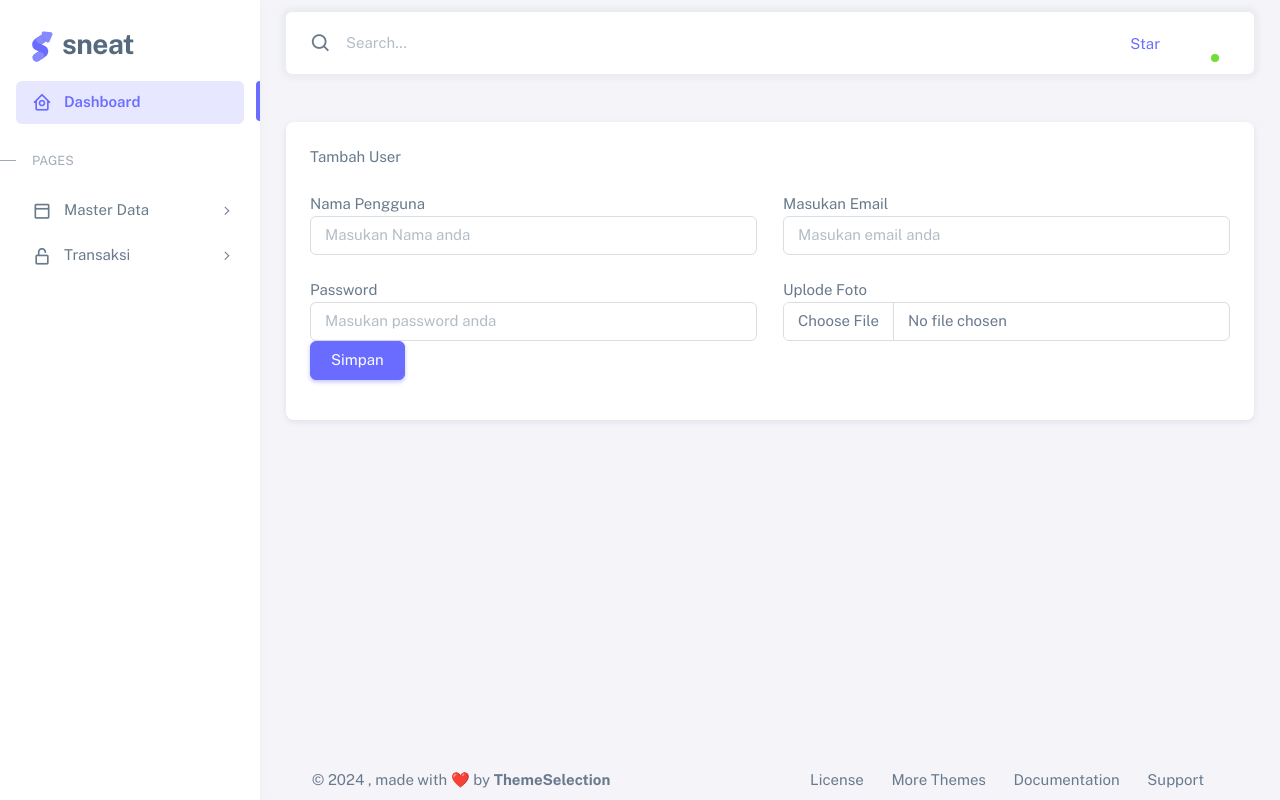
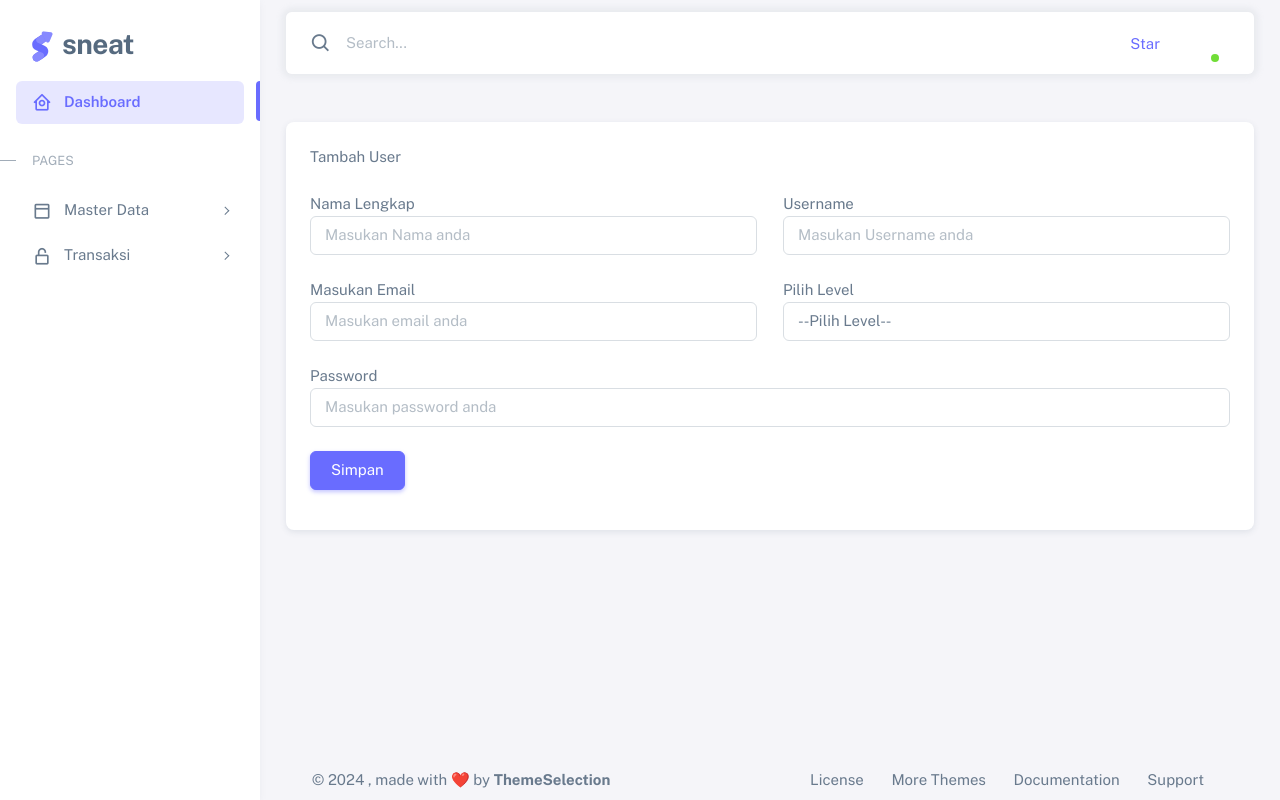
Before and after one commit to Edwar404/laundry, a PHP site: page /tambah-user.php in a window 1280 px wide. Run offline with PHP 8.4, Linux system fonts and the light colour scheme; a user stored in the database is signed in; data comes from the database, SQL or seed files in the repository; data that the repository does not hold is empty.

Commit message:
something new

```diff
--- a/index.php
+++ b/index.php
@@ -1,5 +1,9 @@
 <?php
 session_start();
+if (!$_SESSION['id_level']) {
+  header('location: login.php');
+  exit;
+}
 ?>
 <!DOCTYPE html>
 
--- a/tambah-user.php
+++ b/tambah-user.php
@@ -1,62 +1,51 @@
 <?php
-include 'koneksi.php' ;
+include 'koneksi.php';
 session_start();
 if (isset($_POST['simpan'])) {
   $nama = $_POST['nama'];
   $email = $_POST['email'];
   $password = $_POST['password'];
-    if(!empty($_FILES['foto']['name'])) {
-        $nama_foto = $_FILES['foto']['name'];
-        $ukuran_foto = $_FILES['foto']['size'];
+  $username = $_POST['username'];
+  $id_level = $_POST['id_level'];
 
-        //img extension
-        $ext = array('png','jpg','jpeg');
-        $extFoto = pathinfo($nama_foto, PATHINFO_EXTENSION);
-
-        //Jika Extensi Foto tidak ada yang terdaftar di array extension
-    if(!in_array($extFoto, $ext)) {
-            echo 'Extention Tidak Ditemukan';
-            die();
-        }else{
-            // pindahkan gambar
-            move_uploaded_file($_FILES['foto']['tmp_name'], 'upload/'.$nama_foto);
-            $sql = "INSERT INTO users (nama,email,password,foto) VALUES ('$nama','$email','$password','$nama_foto')";
+  $sql = "INSERT INTO user (id_level,nama,email,username,password) VALUES ('$id_level','$nama','$email','$username','$password')";
   $result = mysqli_query($koneksi, $sql);
-        }
-    }else{
-        $sql = "INSERT INTO users (nama,email,password) VALUES ('$nama','$email','$password')";
-        $result = mysqli_query($koneksi, $sql);
-    }
   if ($result) {
     header("Location: user.php");
-    }else {
+  } else {
     echo "Error disimpan";
     echo mysqli_error($koneksi);
   }
-
-
 }
 // Parameter Edit
-$id = isset($_GET['edit']) ? $_GET['edit']: '';
-$queryEdit = mysqli_query($koneksi, "SELECT * FROM users WHERE id = '$id'");
+$id = isset($_GET['edit']) ? $_GET['edit'] : '';
+$queryEdit = mysqli_query($koneksi, "SELECT * FROM user WHERE id = '$id'");
 $rowEdit = mysqli_fetch_assoc($queryEdit);
 
 if (isset($_POST['edit'])) {
   $nama = $_POST['nama'];
   $email = $_POST['email'];
   $password = $_POST['password'];
+  $id_level = $_POST['id_level'];
 
   //jika password di isi oleh user
-    if($_POST['password']){
+  if ($_POST['password']) {
     $password = $_POST['password'];
-    }else{
+  } else {
     $password = $rowEdit['password'];
   }
 
-    $update = mysqli_query($koneksi,"UPDATE users SET nama='$nama', email='$email', password='$password' WHERE id='$id'");
+  $update = mysqli_query($koneksi, "UPDATE user SET id_level='$id_level', nama='$nama', email='$email', password='$password' WHERE id='$id'");
   header("location:user.php?ubah=berhasil");
+}
 
+if (isset($_GET['delete'])) {
+  $id = $_GET['id'];
+  $delete = mysqli_query($koneksi, "DELETE FROM user WHERE id='$id'");
+  header("location:user.php?delete=berhasil");
 }
+
+$queryLevel = mysqli_query($koneksi, "SELECT * FROM level");
 ?>
 
 <!DOCTYPE html>
@@ -78,15 +67,14 @@ if (isset($_POST['edit'])) {
   class="light-style layout-menu-fixed"
   dir="ltr"
   data-theme="theme-default"
-  data-assets-path="../asset/admin/assets/"
-  data-template="vertical-menu-template-free"
->
+  data-assets-path="assets/assets/"
+  data-template="vertical-menu-template-free">
+
 <head>
   <meta charset="utf-8" />
   <meta
     name="viewport"
-      content="width=device-width, initial-scale=1.0, user-scalable=no, minimum-scale=1.0, maximum-scale=1.0"
-    />
+    content="width=device-width, initial-scale=1.0, user-scalable=no, minimum-scale=1.0, maximum-scale=1.0" />
 
   <title>Dashboard - Analytics | Sneat - Bootstrap 5 HTML Admin Template - Pro</title>
 
@@ -96,17 +84,18 @@ if (isset($_POST['edit'])) {
   <?php include 'inc/head.php' ?>
 </head>
 <style>
-        placeholder{
+  placeholder {
     margin-top: 2rem;
   }
 </style>
+
 <body>
   <!-- Layout wrapper -->
   <div class="layout-wrapper layout-content-navbar">
     <div class="layout-container">
       <!-- Menu -->
 
-       <?php include 'inc/sidebar.php'?>
+      <?php include 'inc/sidebar.php' ?>
       <!-- / Menu -->
 
       <!-- Layout container -->
@@ -126,29 +115,43 @@ if (isset($_POST['edit'])) {
                 <div class="card mt-5">
                   <div class="card-header"><?php echo isset($_GET['edit']) ? 'Edit' : 'Tambah' ?> User</div>
                   <div class="card-body">
-                      <?php if(isset($_GET['hapus'])) : ?>
+                    <?php if (isset($_GET['hapus'])) : ?>
                       <div class="alert alert-success" role="alert">
                         Data berhasil Di hapus
                       </div>
-                      <?php endif ; ?>
+                    <?php endif; ?>
                     <form action="" method="post" enctype="multipart/form-data">
                       <div class="mb-3 row">
-                              <div class="col-sm-6">
-                              <label for="">Nama Pengguna</label>
+                        <div class="col-sm-6 mb-4">
+                          <label for="">Nama Lengkap</label>
                           <input type="text" class="form-control" name="nama" id="" placeholder="Masukan Nama anda" value="<?php echo isset($_GET['edit']) ? $rowEdit['nama'] : '' ?>" required>
+                        </div>
+                        <div class="col-sm-6 mb-4">
+                          <label for="">Username</label>
+                          <input type="text" class="form-control" name="username" id="" placeholder="Masukan Username anda" value="<?php echo isset($_GET['edit']) ? $rowEdit['username'] : '' ?>" required>
                         </div>
                         <div class="col-sm-6 mb-4">
                           <label for="">Masukan Email</label>
                           <input type="email" class="form-control" name="email" id="" placeholder="Masukan email anda" value="<?php echo isset($_GET['edit']) ? $rowEdit['email'] : '' ?>" required>
                         </div>
-                              <div class="col-sm-6">
+                        <div class="col-sm-6 mb-4">
+                          <label for="">Pilih Level</label>
+                          <select class="form-control" name="id_level" id="">
+                            <option value="">--Pilih Level--</option>
+                            <?php while ($rowLevel = mysqli_fetch_assoc($queryLevel)) { ?>
+                              <option <?php echo isset($_GET['edit']) ? ($rowLevel['id'] == $rowEdit['id_level'] ? 'selected' : '') : '' ?> value="<?php echo $rowLevel['id'] ?>"><?php echo $rowLevel['nama_level'] ?>
+                              </option>
+                            <?php } ?>
+                          </select>
+                        </div>
+                        <div class="col-sm-12 mb-4">
                           <label for="">Password</label>
-                              <input type="password" class="form-control" name="password" id="" placeholder="Masukan password anda" >
+                          <input type="password" class="form-control" name="password" id="" placeholder="Masukan password anda">
                         </div>
-                              <div class="col-sm-6">
+                        <!-- <div class="col-sm-6">
                           <label for="">Uplode Foto</label>
-                              <input type="file" class="form-control" name="foto" id="" >
-                              </div>
+                          <input type="file" class="form-control" name="foto" id="">
+                        </div> -->
                         <div class="col-sm-6">
                           <button type="submit" class=" btn btn-primary" name="<?php echo isset($_GET['edit']) ? 'edit' : 'simpan' ?>">Simpan</button>
                         </div>
@@ -166,7 +169,7 @@ if (isset($_POST['edit'])) {
           <!-- Footer -->
           <div class="container">
             <div class="row ">
-              <?php include 'inc/footer.php'?>
+              <?php include 'inc/footer.php' ?>
             </div>
           </div>
           <!-- / Footer -->
@@ -194,24 +197,25 @@ if (isset($_POST['edit'])) {
 
   <!-- Core JS -->
   <!-- build:js assets/vendor/js/core.js -->
-    <script src="../asset/admin/assets/vendor/libs/jquery/jquery.js"></script>
-    <script src="../asset/admin/assets/vendor/libs/popper/popper.js"></script>
-    <script src="../asset/admin/assets/vendor/js/bootstrap.js"></script>
-    <script src="../asset/admin/assets/vendor/libs/perfect-scrollbar/perfect-scrollbar.js"></script>
+  <script src="assets/assets/vendor/libs/jquery/jquery.js"></script>
+  <script src="assets/assets/vendor/libs/popper/popper.js"></script>
+  <script src="assets/assets/vendor/js/bootstrap.js"></script>
+  <script src="assets/assets/vendor/libs/perfect-scrollbar/perfect-scrollbar.js"></script>
 
-    <script src="../asset/admin/assets/vendor/js/menu.js"></script>
+  <script src="assets/assets/vendor/js/menu.js"></script>
   <!-- endbuild -->
 
   <!-- Vendors JS -->
-    <script src="../asset/admin/assets/vendor/libs/apex-charts/apexcharts.js"></script>
+  <script src="assets/assets/vendor/libs/apex-charts/apexcharts.js"></script>
 
   <!-- Main JS -->
-    <script src="../asset/admin/assets/js/main.js"></script>
+  <script src="assets/assets/js/main.js"></script>
 
   <!-- Page JS -->
-    <script src="../asset/admin/assets/js/dashboards-analytics.js"></script>
+  <script src="assets/assets/js/dashboards-analytics.js"></script>
 
   <!-- Place this tag in your head or just before your close body tag. -->
   <script async defer src="https://buttons.github.io/buttons.js"></script>
 </body>
+
 </html>
--- a/user.php
+++ b/user.php
@@ -105,8 +105,8 @@ if (isset($_GET['delete'])) {
                                 <a href="tambah-user.php?edit=<?php echo $rowUser['id'] ?>">
                                   <span class="tf-icon btn btn-success bx bx-pencil"></span>
                                 </a> |
-                                <a onclick="return confirm('Apakah antum yakin akan menghapus data ini??')" href="user.php?delete=<?php echo $rowUser['id'] ?>"></a>
-                                <span class="tf-icon btn btn-danger bx bx-trash bx-12px"></span>
+                                <a onclick="return confirm('Apakah antum yakin akan menghapus data ini??')" href="tambah-user.php?delete=<?php echo $rowUser['id'] ?>">
+                                  <span class="tf-icon btn btn-danger bx bx-trash bx-12px"></span>
                                 </a>
                               </td>
                             </tr>
```
Lines whose indentation alone changed are shown as unchanged.
